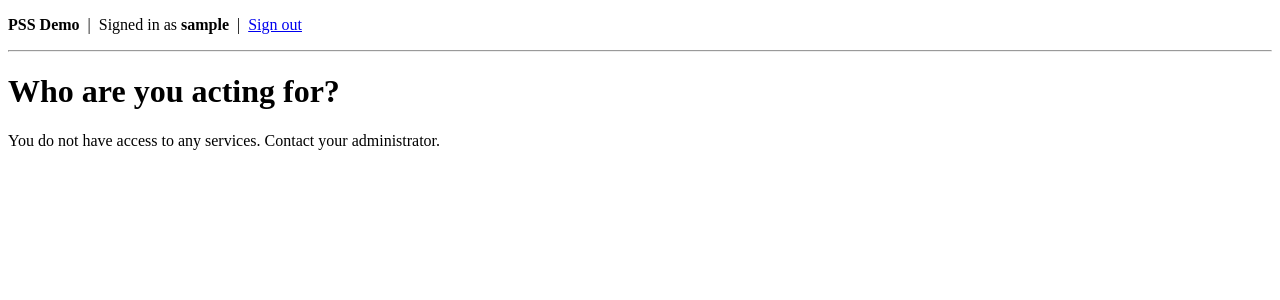
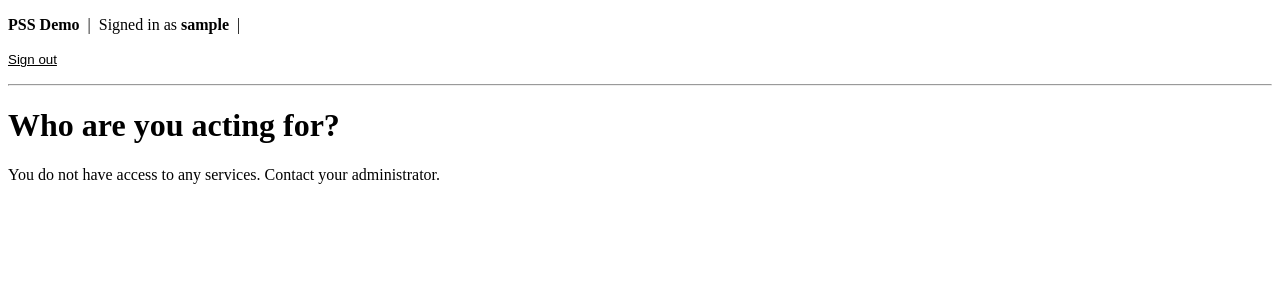
Before and after one commit to robertdevereux/cg_data_exchange, a Django app: page /choose-user/ in a window 1280 px wide. Shown: the top 300 px of the page. Run offline with Django 5.2, Linux system fonts and the light colour scheme; the visitor is signed in with stand-in values (Sample User, id 1); data comes from the database, SQL or seed files in the repository; data that the repository does not hold is empty.

Commit message:
UX: POST logout, rename regime to service in citizen-facing templates
Co-Authored-By: Claude Sonnet 4.6 <noreply@anthropic.com>

```diff
--- a/core/templates/core/base.html
+++ b/core/templates/core/base.html
@@ -14,7 +14,10 @@
         &nbsp;|&nbsp;
         Signed in as <strong>{{ user.username }}</strong>
         &nbsp;|&nbsp;
-        <a href="{% url 'logout' %}">Sign out</a>
+        <form method="post" action="{% url 'logout' %}" style="display:inline">
+          {% csrf_token %}
+          <button type="submit" style="background:none;border:none;padding:0;cursor:pointer;color:inherit;text-decoration:underline;">Sign out</button>
+        </form>
       {% else %}
         &nbsp;|&nbsp;
         <a href="{% url 'login' %}">Sign in</a>
```
